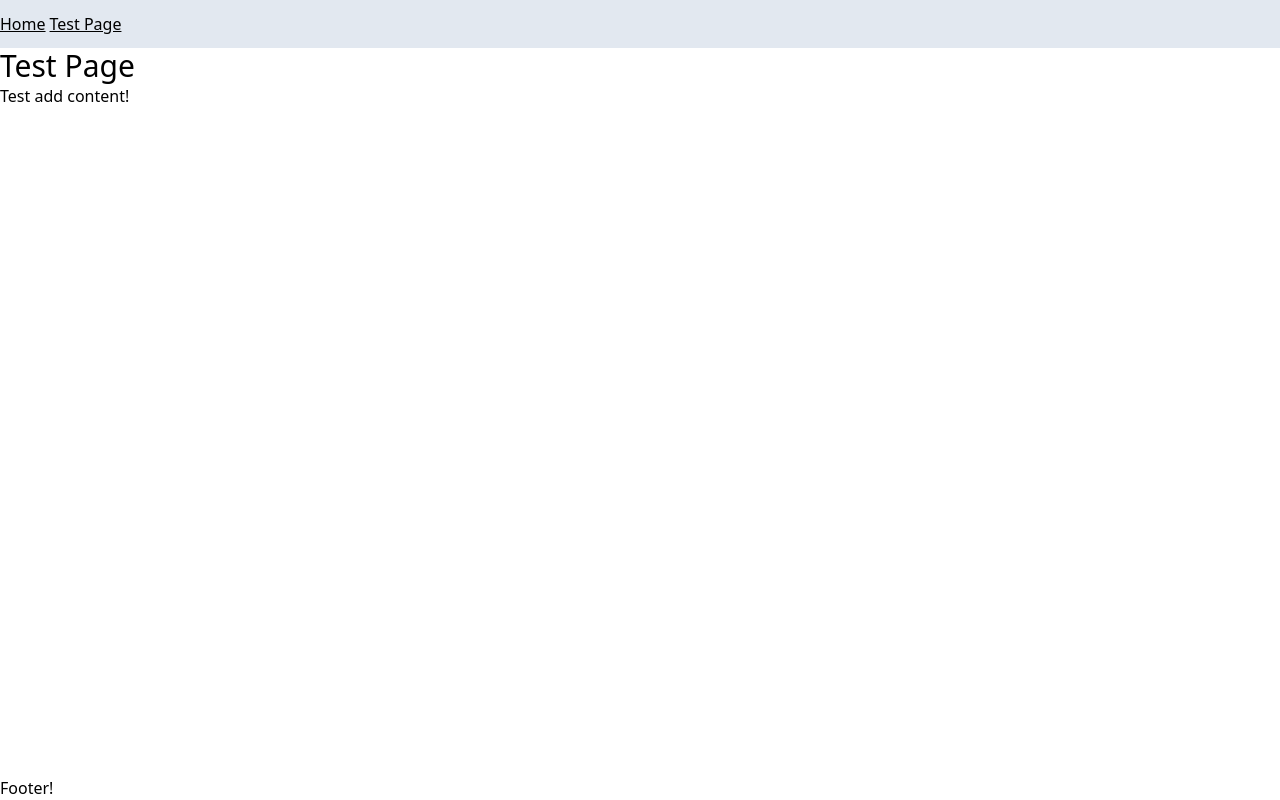
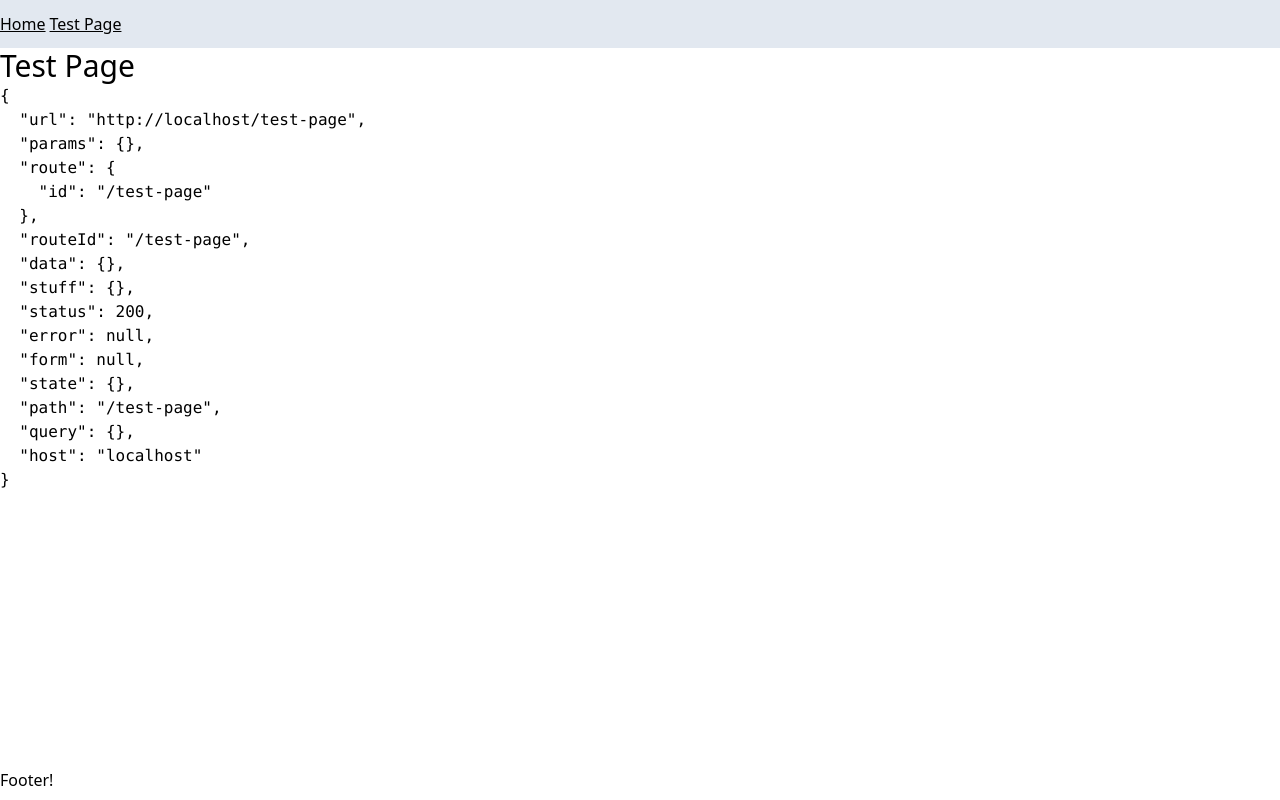
Before and after one commit to Nathanjms/svelte-offline-pwa, a SvelteKit app: page /test-page in a window 1280 px wide. Built offline with nearby package versions, Linux system fonts and the light colour scheme.

Commit message:
Add to test page too

```diff
--- a/src/routes/+layout.svelte
+++ b/src/routes/+layout.svelte
@@ -12,6 +12,6 @@
 		</main>
 	</div>
 	<div>
-		<footer class="container mx-auto">Footer!</footer>
+		<footer class="container mx-auto py-2">Footer!</footer>
 	</div>
 </div>
--- a/src/routes/test-page/+page.svelte
+++ b/src/routes/test-page/+page.svelte
@@ -1,4 +1,16 @@
+<script>
+	import { page } from '$app/stores';
+	import { onMount } from 'svelte';
+
+	onMount(() => {
+		console.log('mounted');
+	});
+
+	$: console.log($page);
+</script>
+
 <h1 class="text-3xl">Test Page</h1>
-<p>
-    Test add content!
-</p>
+<pre><code
+		>{JSON.stringify($page, null, 2)}
+    </code>
+</pre>
```
